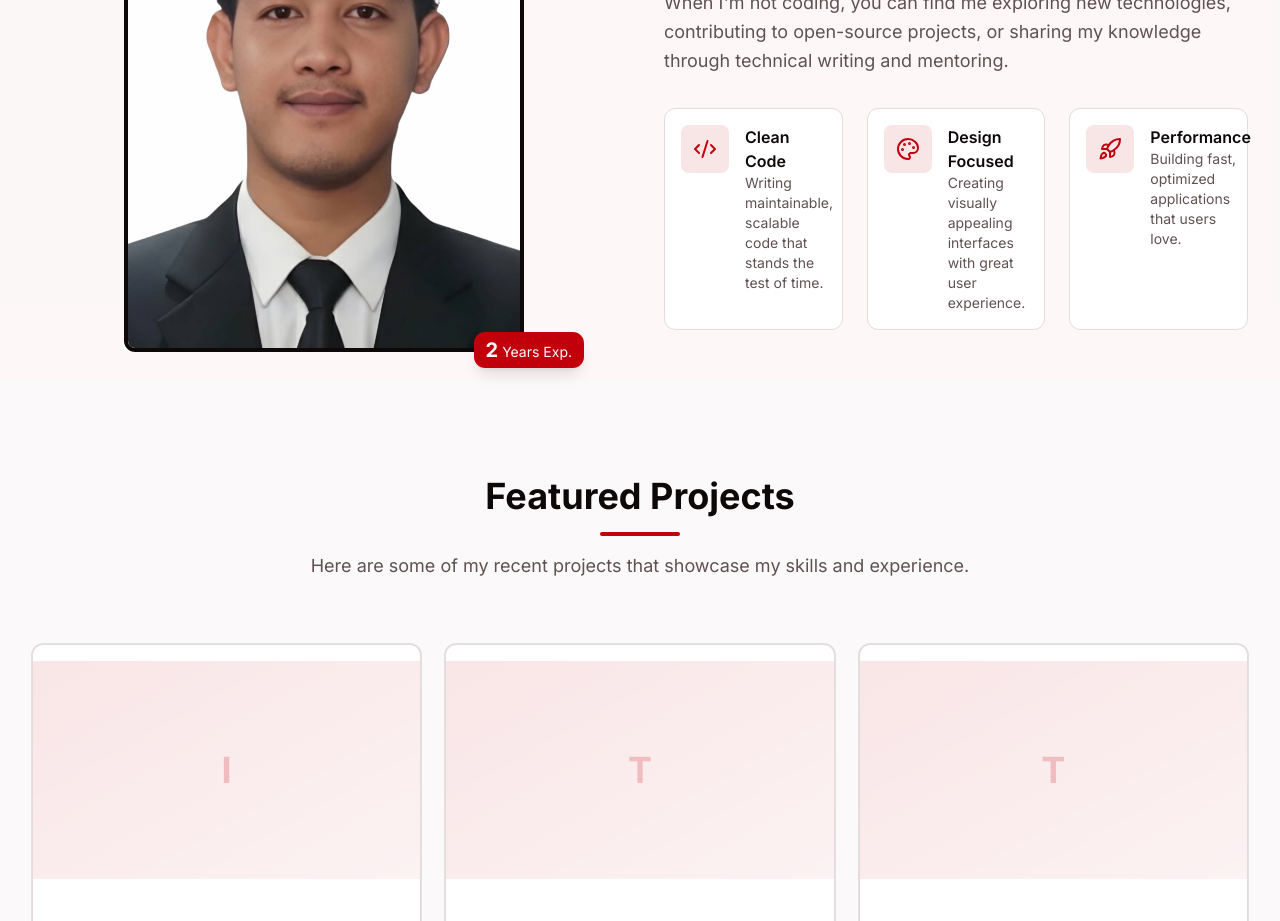
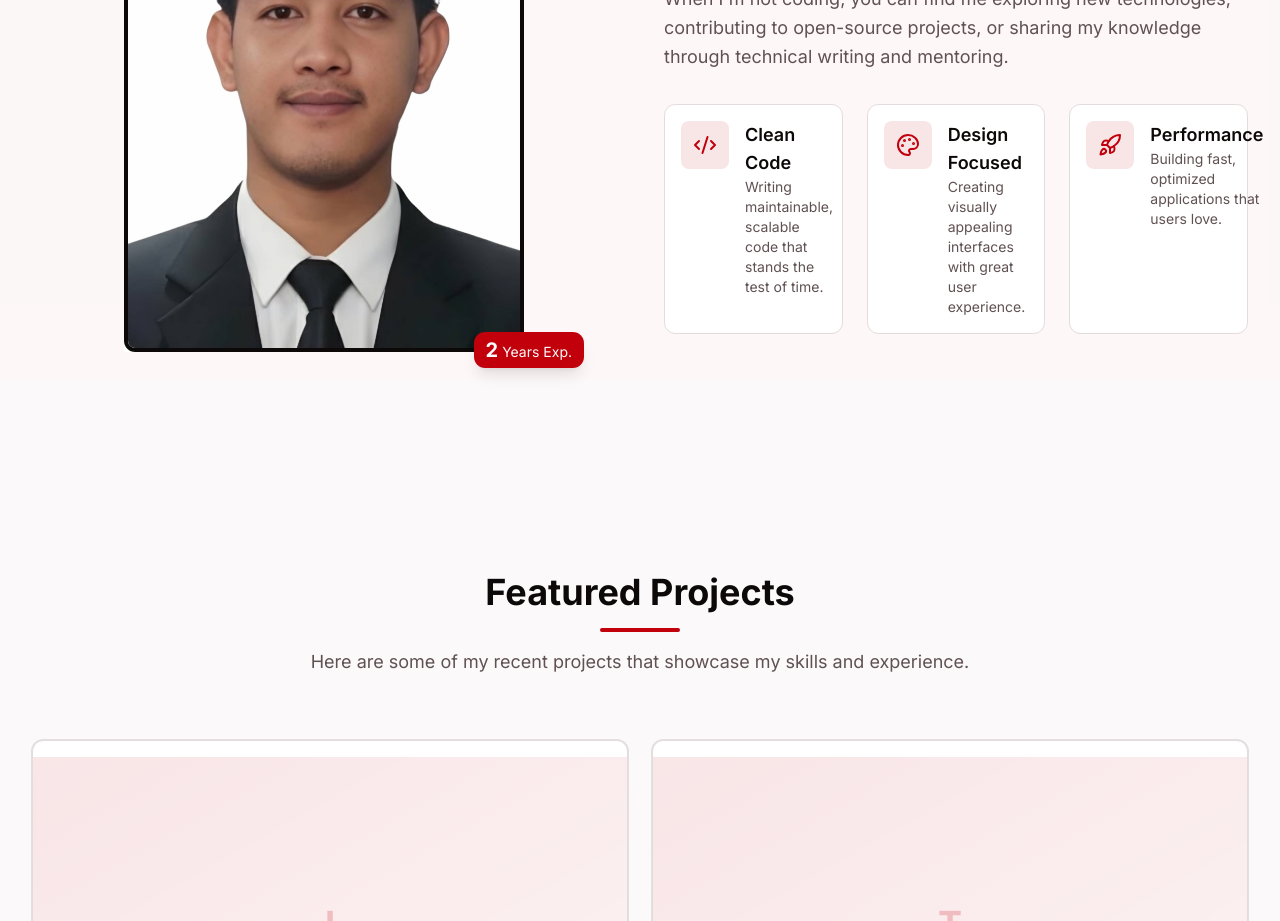
Before and after one commit to AndreiSNRQ/portfolio, a Next.js app: page / in a window 1280 px wide. Shown: the part 1220-2141 px from the top of the page. Built offline with nearby package versions, Linux system fonts and the light colour scheme.

Commit message:
Update layout and styling in About and Projects sections for improved responsiveness

```diff
--- a/components/sections/about.tsx
+++ b/components/sections/about.tsx
@@ -60,7 +60,7 @@ export function AboutSection() {
             </p>
 
             {/* Highlights */}
-            <div className="grid grid-cols-1 sm:grid-cols-2 md:grid-cols-3 gap-6">
+            <div className="grid grid-cols-1 sm:grid-cols-3 md:grid-cols-3 gap-6">
               {highlights.map((item) => (
                 <div
                   key={item.title}
@@ -70,7 +70,7 @@ export function AboutSection() {
                     <item.icon className="h-6 w-6 text-primary" />
                   </div>
                   <div>
-                    <h3 className="font-semibold text-foreground">{item.title}</h3>
+                    <h3 className="font-semibold sm:text-md lg:text-lg font-bold text-foreground">{item.title}</h3>
                     <p className="text-sm text-muted-foreground">{item.description}</p>
                   </div>
                 </div>
--- a/components/sections/projects.tsx
+++ b/components/sections/projects.tsx
@@ -9,7 +9,7 @@ import { projects } from "@/config/navigation"
 
 export function ProjectsSection() {
   return (
-    <section id="projects" className="py-24">
+    <section id="projects" className="py-24 lg:py-48 md:py-150 sm:py-150">
       <div className="mx-auto max-w-7xl px-4 sm:px-6 lg:px-8">
         <div className="text-center mb-16">
           <h2 className="text-3xl sm:text-4xl font-bold text-foreground">Featured Projects</h2>
@@ -19,7 +19,7 @@ export function ProjectsSection() {
           </p>
         </div>
 
-        <div className="grid grid-cols-1 sm:grid-cols-2 md:grid-cols-3 gap-6">
+        <div className="grid grid-cols-1 sm:grid-cols-2 md:grid-cols-2 gap-6">
           {projects.map((project) => (
             <Card
               key={project.title}
```
